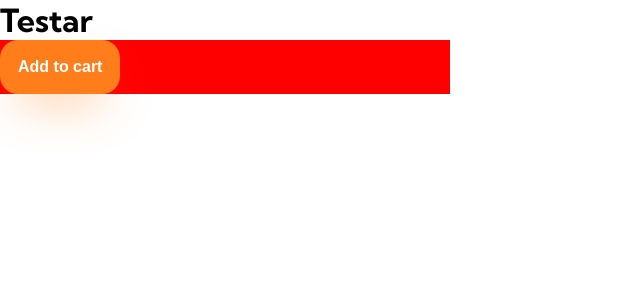
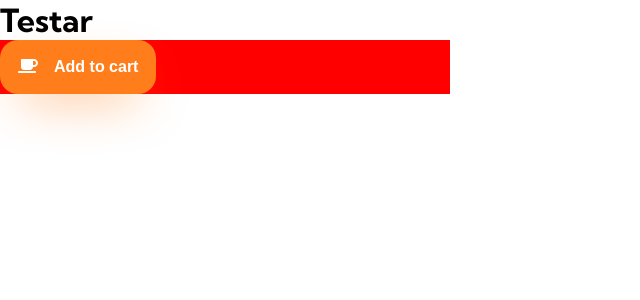
Before and after one commit to devjoppe/ecommerce-product-page, a React (Create React App) app: page / in a window 1280 px wide. Shown: the top 300 px of the page, without its empty margins (0-640 px from the left). Built offline with nearby package versions, Linux system fonts and the light colour scheme.

Commit message:
fontawsome implemented

```diff
--- a/src/App.js
+++ b/src/App.js
@@ -1,4 +1,9 @@
+import { library } from '@fortawesome/fontawesome-svg-core';
+import { faCheckSquare, faCoffee } from '@fortawesome/free-solid-svg-icons';
+
 import Button from "./components/Button";
+
+library.add(faCheckSquare, faCoffee)
 
 function App() {
   return (
--- a/src/components/Button.js
+++ b/src/components/Button.js
@@ -1,6 +1,8 @@
+import { FontAwesomeIcon } from '@fortawesome/react-fontawesome'
+
 const Button = ({ buttonText }) => {
   return (
-    <button className="mainbutton">{buttonText}</button>
+    <button className="mainbutton"><FontAwesomeIcon icon="coffee" className='buttonicon' />{buttonText}</button>
   )
 }
 
--- a/src/index.css
+++ b/src/index.css
@@ -26,3 +26,8 @@ body {
   box-shadow: 0px 20px 50px -20px #FF7E1B;
   font-weight: 600;
 }
+
+.buttonicon {
+  color: white;
+  margin-right: 16px;
+}
```
